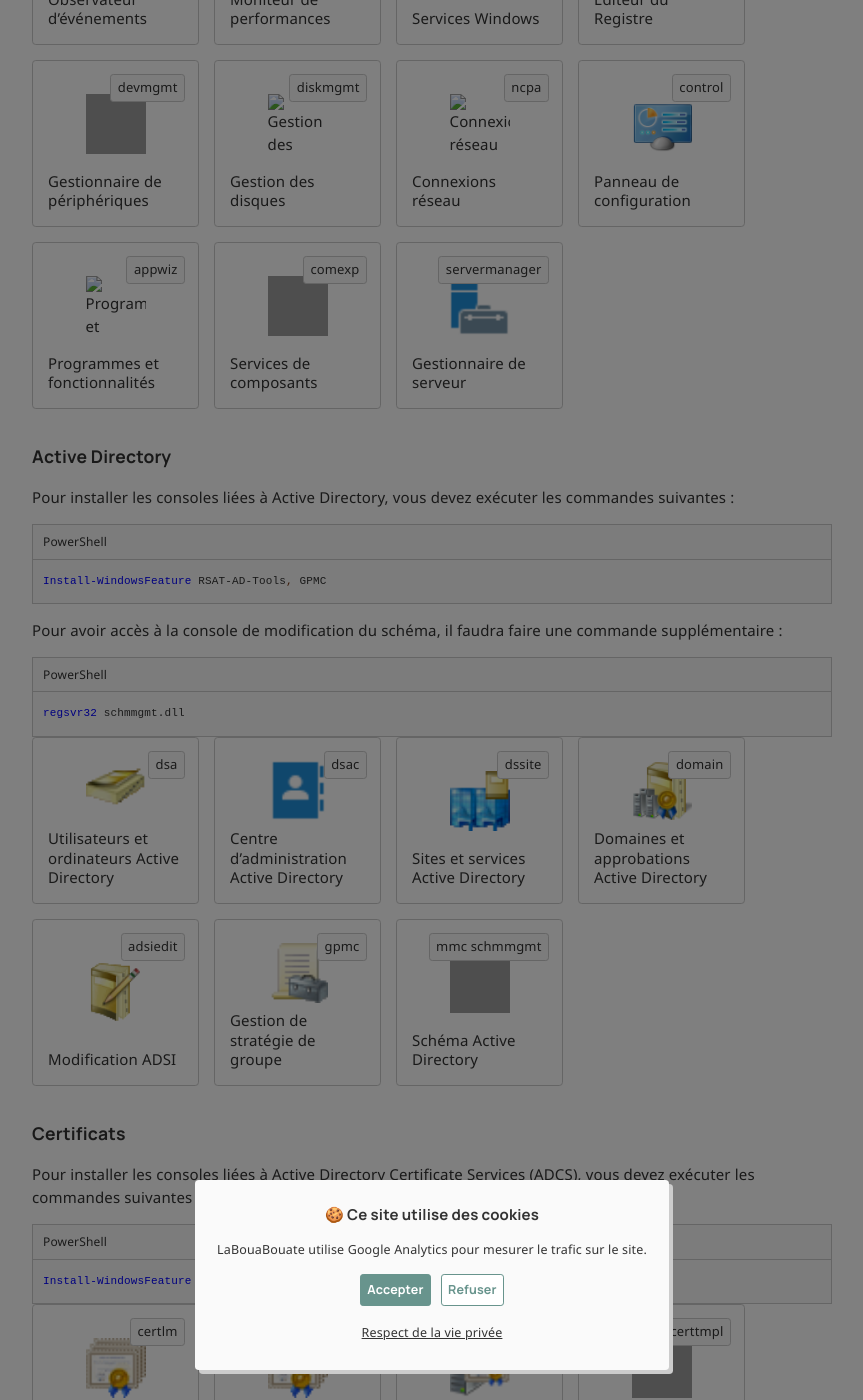
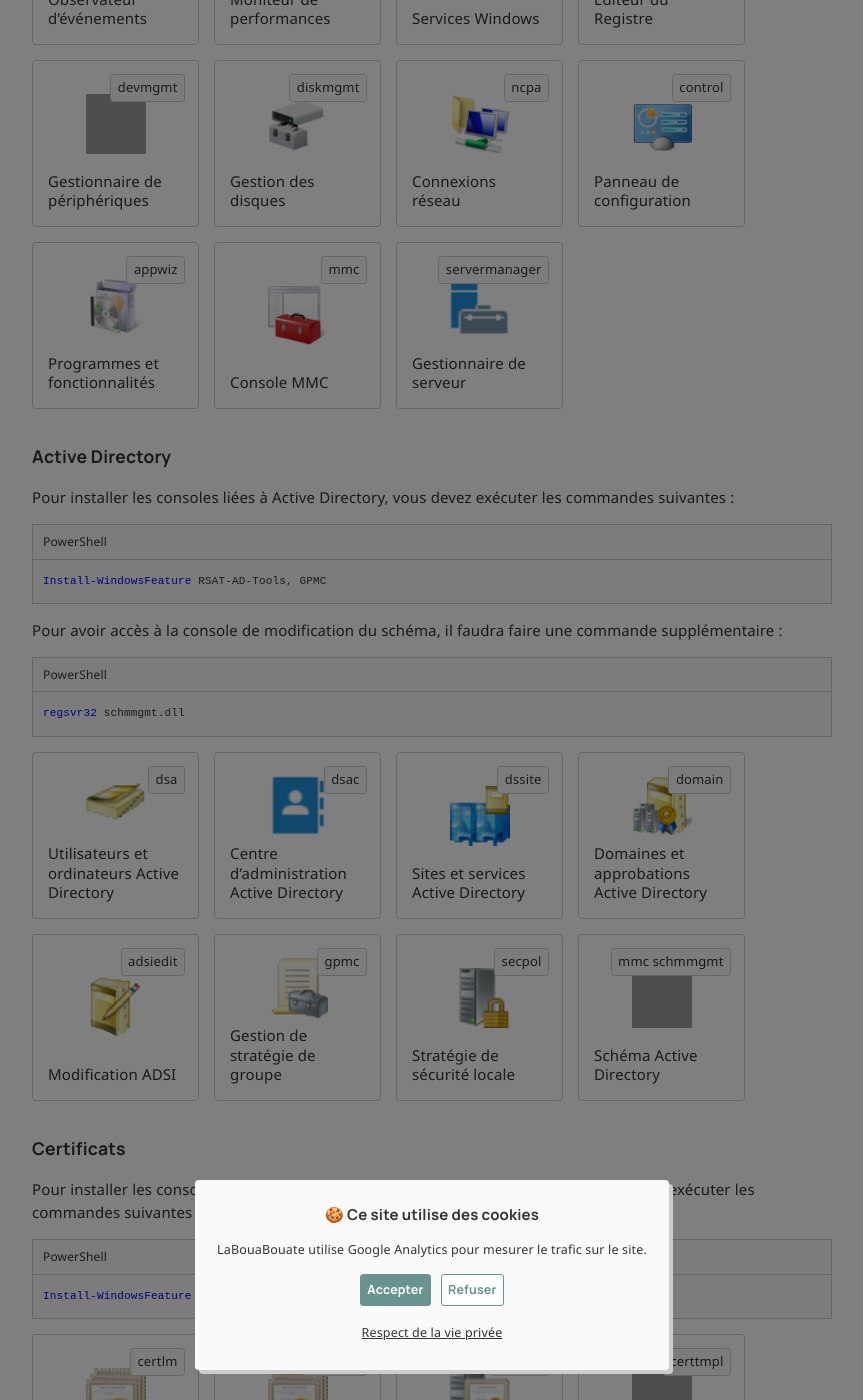
Before and after one commit to leobouard/leobouard.github.io, a Jekyll site: the page built from _posts/2026/2026-07-16-process-windows.md, in a window 1280 px wide and 1400 px high, scrolled down 1230 px. Shown: the whole window, without its empty margins (208-1071 px from the left). Built offline with Jekyll 4.4.1, drawn with Linux system fonts in a browser that asks for light colours; nearby versions of some CDN libraries; some web fonts are replaced; comment, search, counter and statistics services are not loaded; grey boxes are pictures that could not be loaded.

Commit message:
Ajout de nouvelles icônes

````diff
--- a/_data/process-windows.json
+++ b/_data/process-windows.json
@@ -86,8 +86,8 @@
     },
     {
         "category": "Général",
-        "name": "Services de composants",
-        "shortcut": "comexp"
+        "name": "Console MMC",
+        "shortcut": "mmc"
     },
     {
         "category": "Général",
@@ -123,6 +123,11 @@
         "category": "Active Directory",
         "name": "Gestion de stratégie de groupe",
         "shortcut": "gpmc"
+    },
+    {
+        "category": "Active Directory",
+        "name": "Stratégie de sécurité locale",
+        "shortcut": "secpol"
     },
     {
         "category": "Active Directory",
--- a/_posts/2026/2026-07-16-process-windows.md
+++ b/_posts/2026/2026-07-16-process-windows.md
@@ -21,7 +21,7 @@ Vous n'avez donc qu'à ouvrir une console PowerShell en tant qu'administrateur (
 
 ### Général
 
-<div style="display: flex; grid-gap: 1em; flex-wrap: wrap; margin: auto; width: auto;">
+<div style="display: flex; grid-gap: 1em; flex-wrap: wrap; margin: 1em auto; width: auto;">
 {% for process in general %}
   {% include windows-shortcut.html name=process.name shortcut=process.shortcut %}
 {% endfor %}
@@ -41,7 +41,7 @@ Pour avoir accès à la console de modification du schéma, il faudra faire une
 regsvr32 schmmgmt.dll
 ```
 
-<div style="display: flex; grid-gap: 1em; flex-wrap: wrap; margin: auto; width: auto;">
+<div style="display: flex; grid-gap: 1em; flex-wrap: wrap; margin: 1em auto; width: auto;">
 {% for process in active-directory %}
   {% include windows-shortcut.html name=process.name shortcut=process.shortcut %}
 {% endfor %}
@@ -55,7 +55,7 @@ Pour installer les consoles liées à Active Directory Certificate Services (ADC
 Install-WindowsFeature RSAT-ADCS
 ```
 
-<div style="display: flex; grid-gap: 1em; flex-wrap: wrap; margin: auto; width: auto;">
+<div style="display: flex; grid-gap: 1em; flex-wrap: wrap; margin: 1em auto; width: auto;">
 {% for process in certificates %}
   {% include windows-shortcut.html name=process.name shortcut=process.shortcut %}
 {% endfor %}
@@ -63,7 +63,7 @@ Install-WindowsFeature RSAT-ADCS
 
 ### PowerShell et développement
 
-<div style="display: flex; grid-gap: 1em; flex-wrap: wrap; margin: auto; width: auto;">
+<div style="display: flex; grid-gap: 1em; flex-wrap: wrap; margin: 1em auto; width: auto;">
 {% for process in powershell %}
   {% include windows-shortcut.html name=process.name shortcut=process.shortcut %}
 {% endfor %}
````
Also changed, not shown: assets/windows_icons/appwiz.png (added), assets/windows_icons/diskmgmt.png (added), assets/windows_icons/ncpa.png (added), assets/windows_icons/perfmon.png, assets/windows_icons/schmgmt.png (renamed from assets/windows_icons/schmmgmt.png), assets/windows_icons/secpol.png (added), assets/windows_icons/taskmgr.png.
